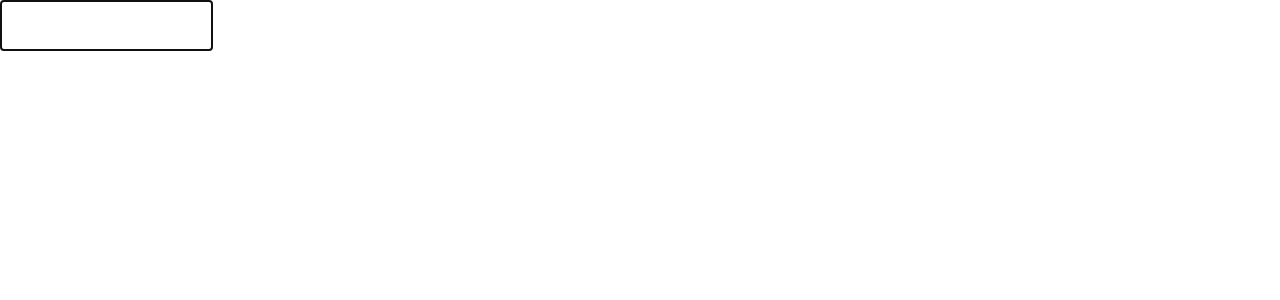
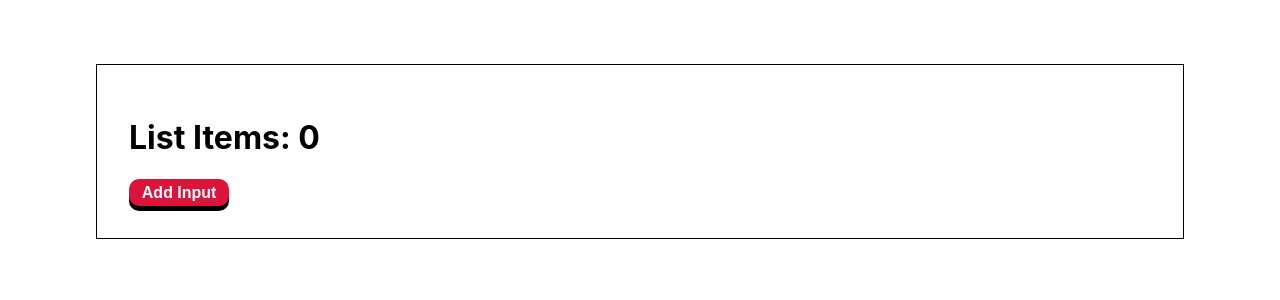
Before and after one commit to WatheqAlshowaiter/ReactForBegginers, a React (Create React App) app: page / in a window 1280 px wide. Shown: the top 300 px of the page. Built offline with nearby package versions, Linux system fonts and the light colour scheme.

Commit message:
3 - Listing Todo Items

```diff
--- /dev/null
+++ b/src/components/list-items/ListItems.jsx
@@ -0,0 +1,31 @@
+import React, { Component } from "react";
+import "./list-items.css";
+
+export default class ListItems extends Component {
+	state = {
+		items: [],
+		inputIsOpened: false,
+	};
+
+	openInput = () => {
+		this.setState({
+			inputIsOpened: true,
+		});
+	};
+
+	addNewItems = () => {};
+
+	render() {
+		return (
+			<div className="list-items-container">
+				<h1>List Items: {this.state.items.length}</h1>
+				<button onClick={this.openInput} className="add-input-button">
+					Add Input
+				</button>{" "}
+				{this.state.inputIsOpened && (
+					<input placeholder="writh list item then click Enter" />
+				)}
+			</div>
+		);
+	}
+}
--- /dev/null
+++ b/src/components/list-items/list-items.css
@@ -0,0 +1,31 @@
+.list-items-container {
+	padding: 2rem;
+	margin: 4rem 6rem;
+	border: 1px solid black;
+}
+
+.add-input-button {
+	padding: 0.3rem 0.8rem;
+	font-size: 24px;
+	color: white;
+	background-color: crimson;
+	font-weight: 600;
+	font-size: medium;
+	cursor: pointer;
+
+	text-align: center;
+	cursor: pointer;
+	outline: none;
+	border: none;
+	border-radius: 10px;
+	box-shadow: 0 5px rgb(0, 0, 0);
+}
+.add-input-button:hover {
+	background-color: rgb(171, 15, 15);
+}
+
+.add-input-button:active {
+	background-color: rgb(171, 15, 15);
+	box-shadow: 0 3px rgb(0, 0, 0);
+	transform: translateY(3px);
+}
--- /dev/null
+++ b/src/components/todo-app/TodoApp.jsx
@@ -0,0 +1,10 @@
+import React from "react";
+import ListItems from "../list-items/ListItems";
+
+export default function TodoApp() {
+	return (
+		<>
+			<ListItems />
+		</>
+	);
+}
--- a/src/index.js
+++ b/src/index.js
@@ -1,14 +1,15 @@
-import React from 'react';
-import ReactDOM from 'react-dom';
-import './index.css';
-import App from './App';
-import reportWebVitals from './reportWebVitals';
+import React from "react";
+import ReactDOM from "react-dom";
+import "./index.css";
+import App from "./App";
+import TodoApp from "./components/todo-app/TodoApp";
+import reportWebVitals from "./reportWebVitals";
 
 ReactDOM.render(
-  <React.StrictMode>
-    <App />
-  </React.StrictMode>,
-  document.getElementById('root')
+	<React.StrictMode>
+		<TodoApp />
+	</React.StrictMode>,
+	document.getElementById("root")
 );
 
 // If you want to start measuring performance in your app, pass a function
```
